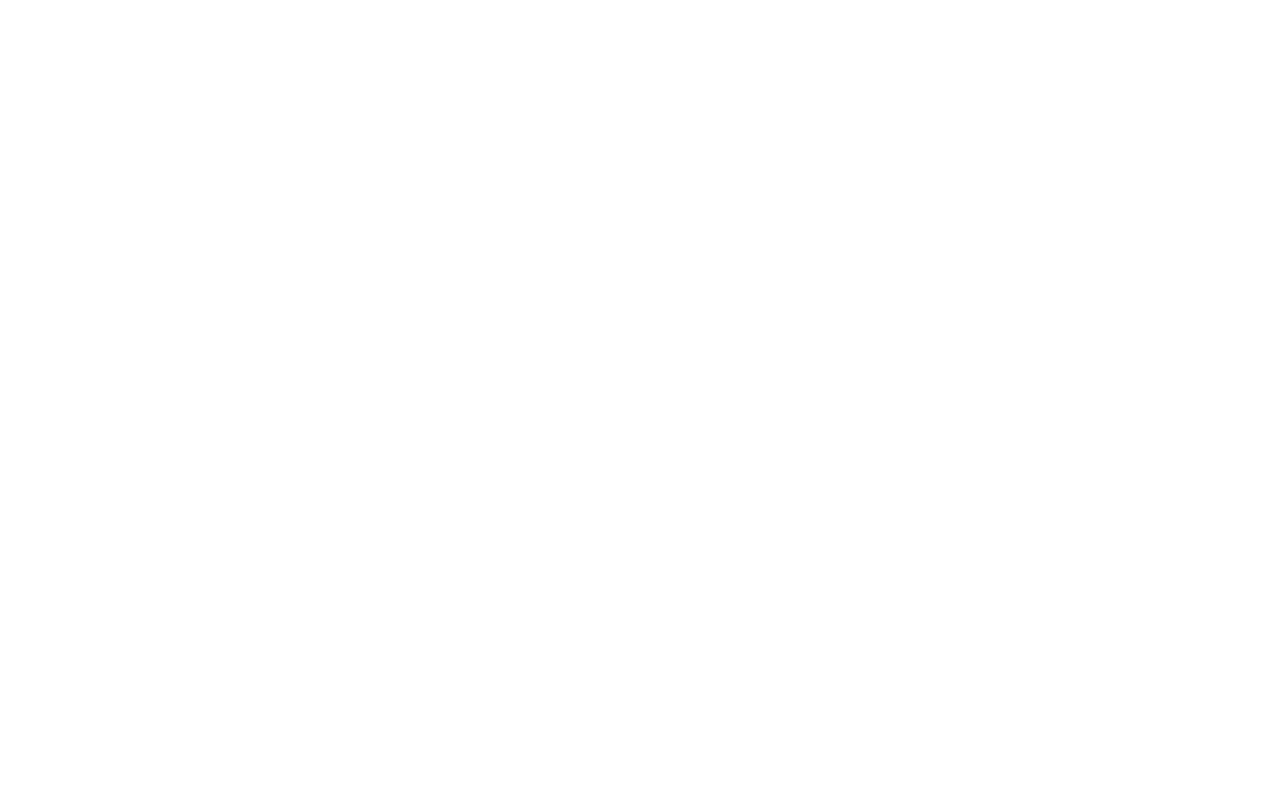
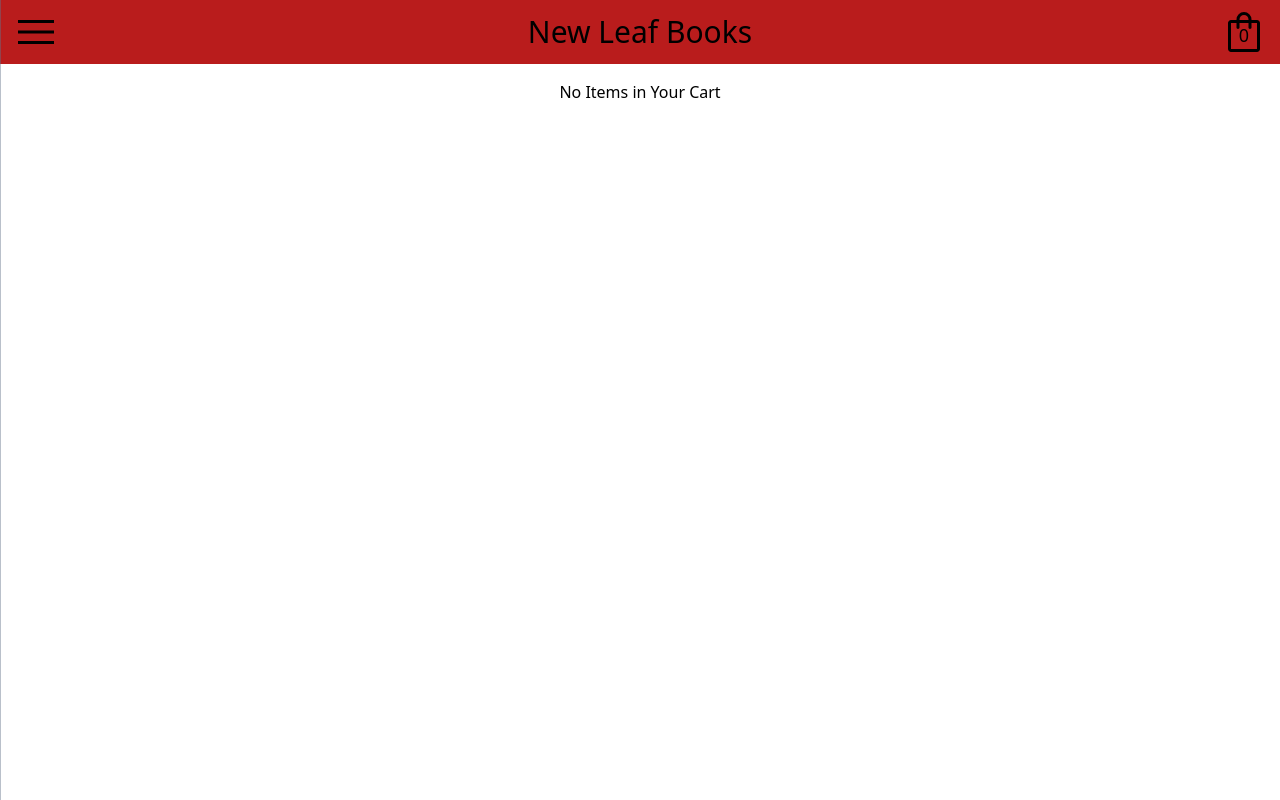
Before and after one commit to ben-rieth/shopping-cart, a React (Create React App) app: page /cart in a window 1280 px wide. Before the commit this address had no page. Built offline with nearby package versions, Linux system fonts and the light colour scheme.

Commit message:
Add /cart page

```diff
--- a/src/App.tsx
+++ b/src/App.tsx
@@ -24,8 +24,6 @@ const App = () => {
             newItem.quantity = 1;
             setCart(cart.concat(newItem))
         }
-
-        console.log(cart);
     }
 
     return (
--- a/src/components/cart_icon/CartIcon.tsx
+++ b/src/components/cart_icon/CartIcon.tsx
@@ -1,15 +1,16 @@
 import { useContext } from 'react';
+import { useNavigate } from 'react-router-dom';
 import {CartContext} from './../../services/context/CartContext';
 import ShoppingBagIcon from './../../assets/images/shopping_bag.svg';
 
 const CartIcon = () => {
     const cartContext = useContext(CartContext);
+    const navigate = useNavigate();
 
     const cartSize = cartContext.cart.length;
-    console.log(cartSize);
 
     return (
-        <div className="relative">
+        <div className="relative" onClick={() => navigate("/cart")}>
             <img src={ShoppingBagIcon} alt="bag" className="cursor-pointer"/>
             <p className="absolute top-2/3 left-1/2 -translate-x-1/2 -translate-y-2/3 text-center text-lg pointer-events-none">{cartSize}</p>
         </div>
--- a/src/components/routing/RouteSwitch.tsx
+++ b/src/components/routing/RouteSwitch.tsx
@@ -2,6 +2,7 @@ import {BrowserRouter, Route, Routes} from 'react-router-dom';
 import Home from '../../pages/Home';
 import Shopping from '../../pages/Shopping';
 import BookPage from '../../pages/BookPage';
+import Cart from './../../pages/Cart';
 
 const RouteSwitch = () => {
     return (
@@ -10,6 +11,7 @@ const RouteSwitch = () => {
                 <Route path="/" element={<Home />} />
                 <Route path="/browse" element={<Shopping />} />
                 <Route path="/browse/:bookTitle/:bookId" element={<BookPage />} />
+                <Route path="/cart" element={<Cart />} />
             </Routes>
         </BrowserRouter>
     );
--- /dev/null
+++ b/src/pages/Cart.tsx
@@ -0,0 +1,26 @@
+import { useContext } from "react"
+import { CartContext } from "../services/context/CartContext";
+
+import Header from './../components/header/Header';
+import BookGrid from './../components/book_grid/BookGrid';
+import Button from "../components/button/Button";
+
+const Cart = () => {
+    const { cart, addCartItem, removeCartItem} = useContext(CartContext);
+
+    return (
+        <div>
+            <Header />
+            <div className="flex justify-center items-center my-4">
+                {cart.length > 0 ?
+                    <Button text="Proceed to Checkout" />
+                    :
+                    <h2 className="text-center">No Items in Your Cart</h2>
+                }
+            </div>
+            <BookGrid books={cart} />
+        </div>
+    )
+}
+
+export default Cart;
```
